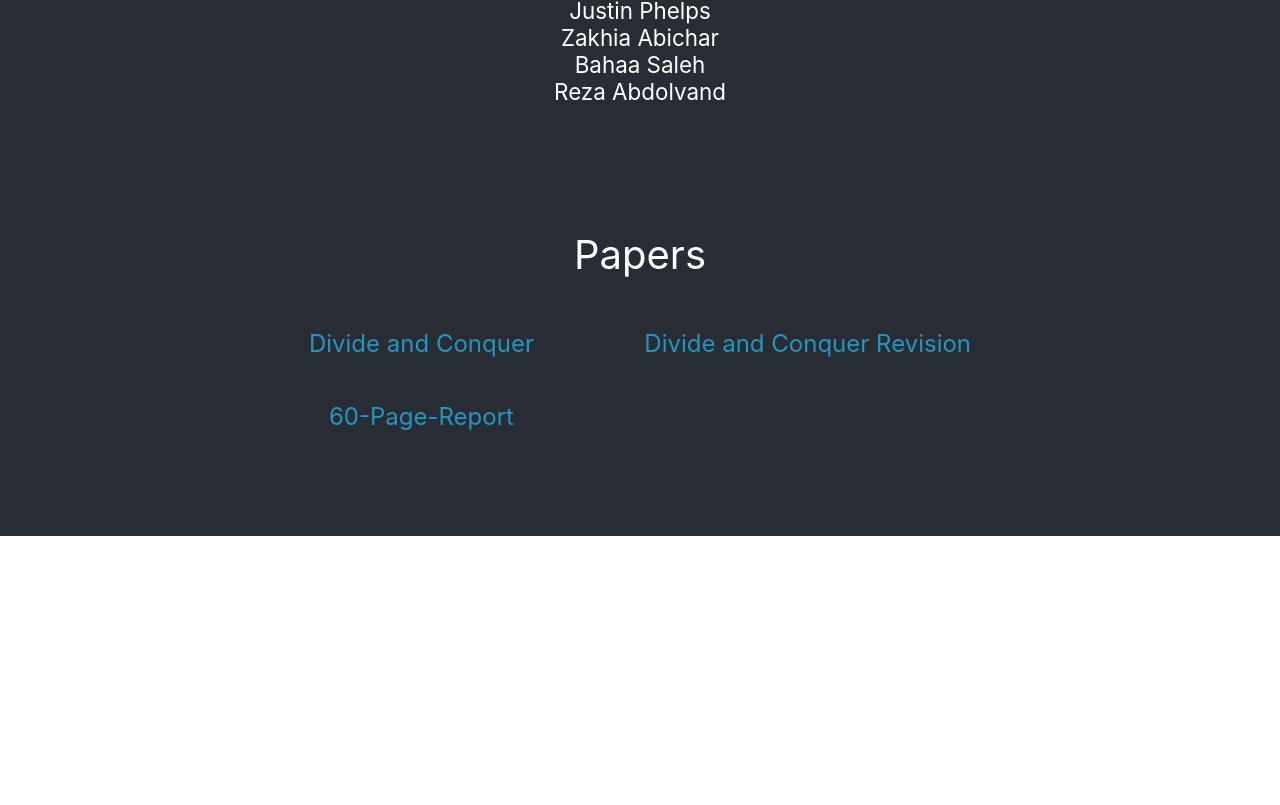
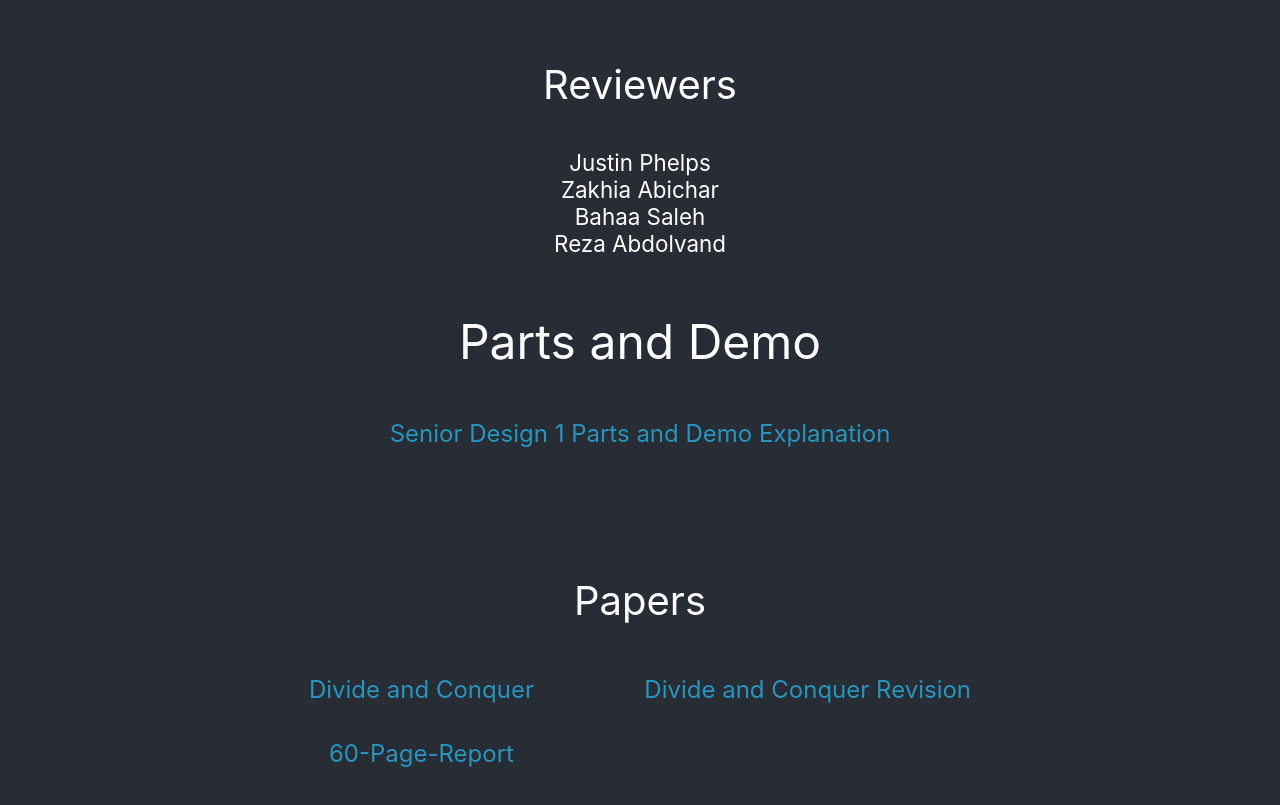
Before and after one commit to DonovanReynolds/ABI_Website, a React (Create React App) app: page / in a window 1280 px wide. Shown: the part 1795-2600 px from the top of the page. Before the commit the page ends 2331 px from the top, so only its background shows below. Built offline with nearby package versions, Linux system fonts and the light colour scheme.

Commit message:
Added Youtube Link
Added the youtube link for the demo as well as updated a picture.

```diff
--- a/src/App.css
+++ b/src/App.css
@@ -79,17 +79,17 @@
 
   display: grid;
   grid-template-columns: auto auto;
-  grid-template-rows: 3em ;
   justify-content: center;
   column-gap: 10%;
   padding: 10px;
-  row-gap: 1%;
+  row-gap: 50%;
   font-size: 1.5em;
   color: white;
 }
 
 .divide {
 	color: #2596be;
+  padding-bottom: 3px;
   position: relative;
   text-decoration: none;
 }
@@ -138,6 +138,30 @@
   color: white;
 }
 
+.demo-container{
+  background-color: #282c34;
+  margin-bottom: 2em;
+  display: flexbox;
+  justify-content: center;
+  column-gap: 10%;
+  padding-top: 10px;
+  row-gap: 1%;
+  font-size: 1.5em;
+  color: white;
+}
+
+.demo-title{
+  background-color: #282c34;
+  padding-bottom:1em;
+  min-height: fit-content;
+  display: flex;
+  flex-direction: column;
+  align-items: center;
+  justify-content: center;
+  font-size: 2em;
+  color: white;
+}
+
 
 
 
--- a/src/App.js
+++ b/src/App.js
@@ -47,12 +47,19 @@ function App() {
           Bahaa Saleh<br></br>
           Reza Abdolvand
         </div>
+
+        <div className='demo-container'>
+          <div className = 'demo-title'>Parts and Demo</div>
+          <a className = 'divide' target='_blank' href = "https://youtu.be/L8qgK5_zG4o">Senior Design 1 Parts and Demo Explanation </a>
+        </div>
+
         <div className = 'Reviewer-Title'>Papers</div>
         <div className='paper-container'>
       <a className = 'divide' target='_blank' href = {dandc}>Divide and Conquer </a>
       <a className = 'divide' target='_blank' href = {DCRevision}>Divide and Conquer Revision </a>
       <a className = 'divide' target='_blank' href = {half_report}>60-Page-Report </a>
         </div>
+
         </div>
       </header>
     </div>
```
Also changed, not shown: src/BirdBackground.jpg.
